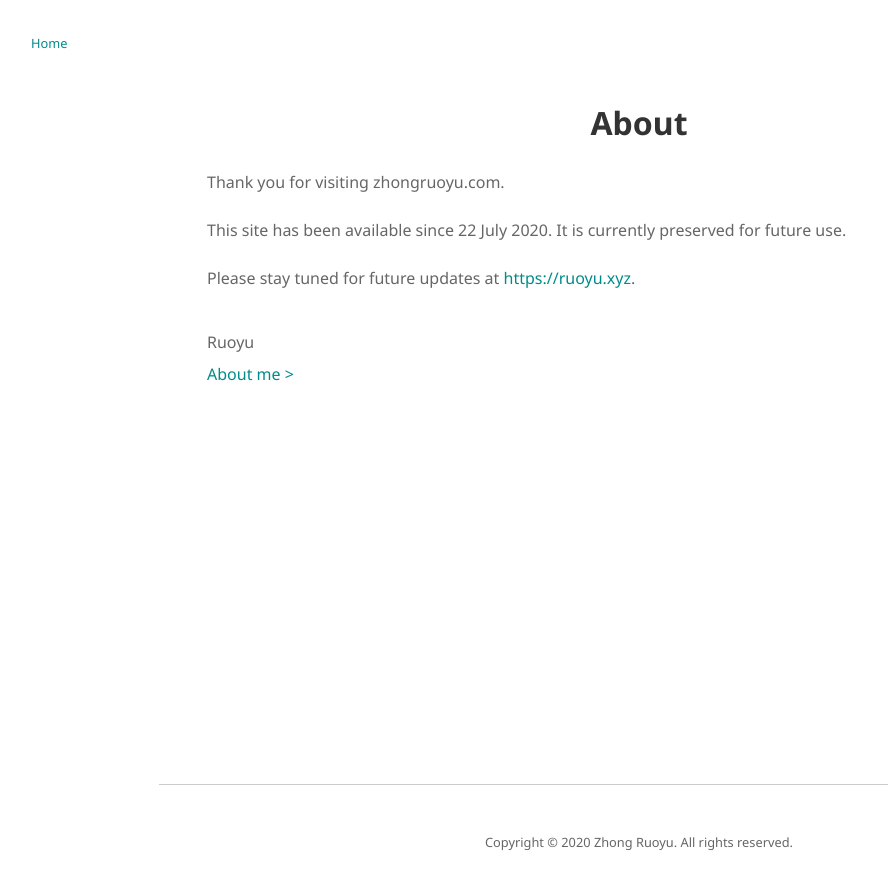
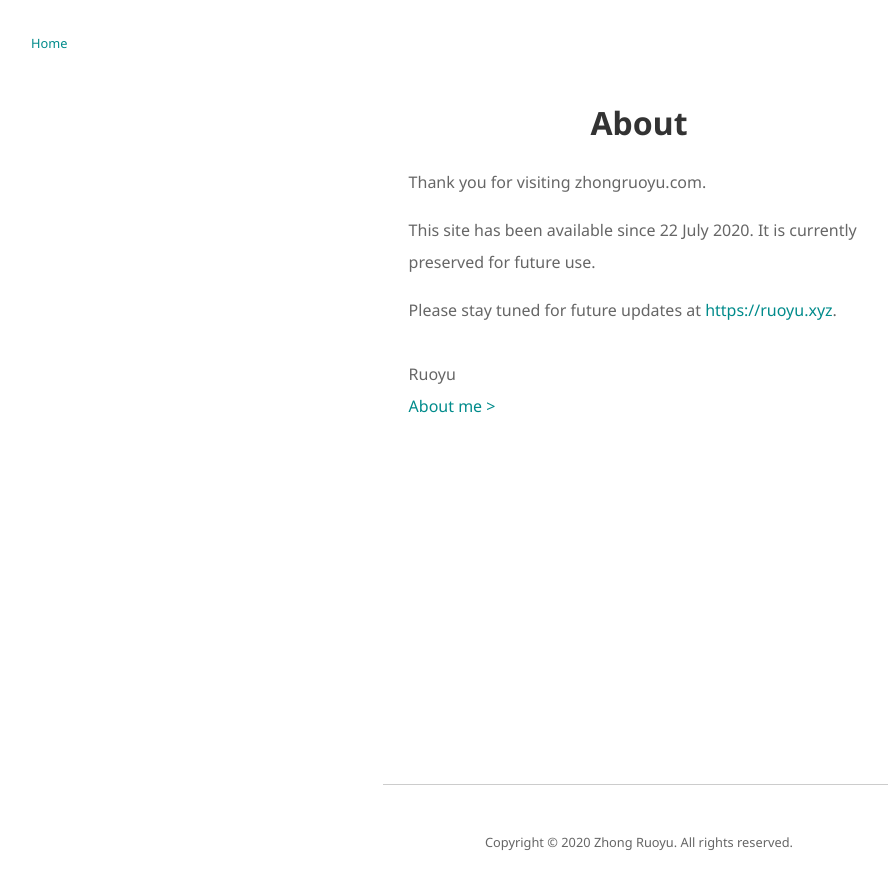
Before and after one commit to ZhongRuoyu/zhongruoyu.com, a Jekyll site: the page built from pages/about.html, in a window 1280 px wide. Shown: the top 889 px of the page, without its empty margins (1-889 px from the left). Built offline with Jekyll 4.4.1, drawn with Linux system fonts in a browser that asks for light colours.

Commit message:
Styles updated

```diff
--- a/_layouts/default.html
+++ b/_layouts/default.html
@@ -17,17 +17,19 @@ layout: compress
 
   {%- include head.html -%}
 
-  <body {% if page.centre_content == true %} class="centre"{% endif %}>
+  <body class="{{ centre }} {{ narrow }}">
 
     {%- include navigation.html -%}
 
     <main class="page-content {{ centre }} {{ narrow }}" aria-label="Content">
       <div class="wrapper {{ centre }} {{ title }}">
+
         {%- if page.layout != "post" -%}
           {%- include header.html -%}
         {%- endif -%}
 
         {{ content }}
+
       </div>
     </main>
 
--- a/_sass/base/general.scss
+++ b/_sass/base/general.scss
@@ -11,3 +11,8 @@ body {
     overflow-wrap: break-word;
     color: $beta;
 }
+
+// narrow_content
+body.narrow {
+    max-width: 512px;
+}
--- a/_sass/components/containers.scss
+++ b/_sass/components/containers.scss
@@ -1,15 +1,13 @@
 body > main.page-content {
     font-size: 1rem;
-    min-width: 90%;
     padding: 0 5%;
     padding-top: 5rem;
+    margin: auto;
     flex: 1 0 auto;
     flex-direction: column;
 }
-main.page-content.narrow {
-    max-width: 512px;
-}
 
+// centre_content
 body.centre {
     margin: 0 auto;
 }
```
